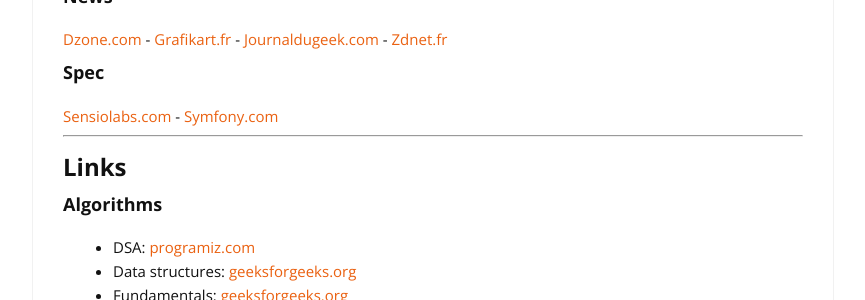
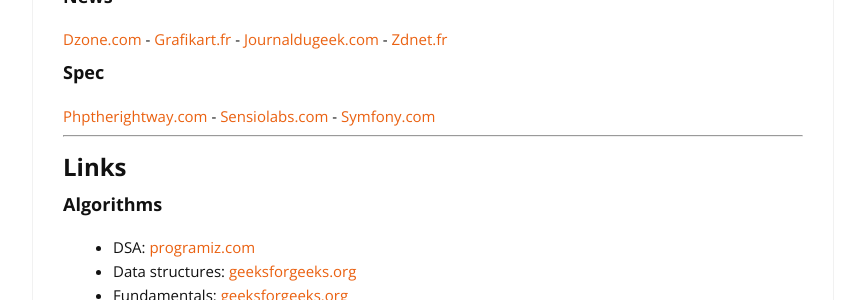
Before and after one commit to cylmat/cylmat.github.io, a Jekyll site: the page built from _pages/USEFUL.md, in a window 1280 px wide. Shown: the part 364-664 px from the top of the page, without its empty margins (207-1072 px from the left). Built offline with Jekyll 4.4.1, drawn with Linux system fonts in a browser that asks for light colours; nearby versions of some CDN libraries.

Commit message:
Update USEFUL.md

```diff
--- a/_pages/USEFUL.md
+++ b/_pages/USEFUL.md
@@ -20,6 +20,7 @@
 [Zdnet.fr](https://www.zdnet.fr/actualites/php-4000000130q.htm)
 
 ### Spec
+[Phptherightway.com](https://phptherightway.com) -
 [Sensiolabs.com](https://blog.sensiolabs.com) -
 [Symfony.com](https://symfony.com/blog)
 
```
